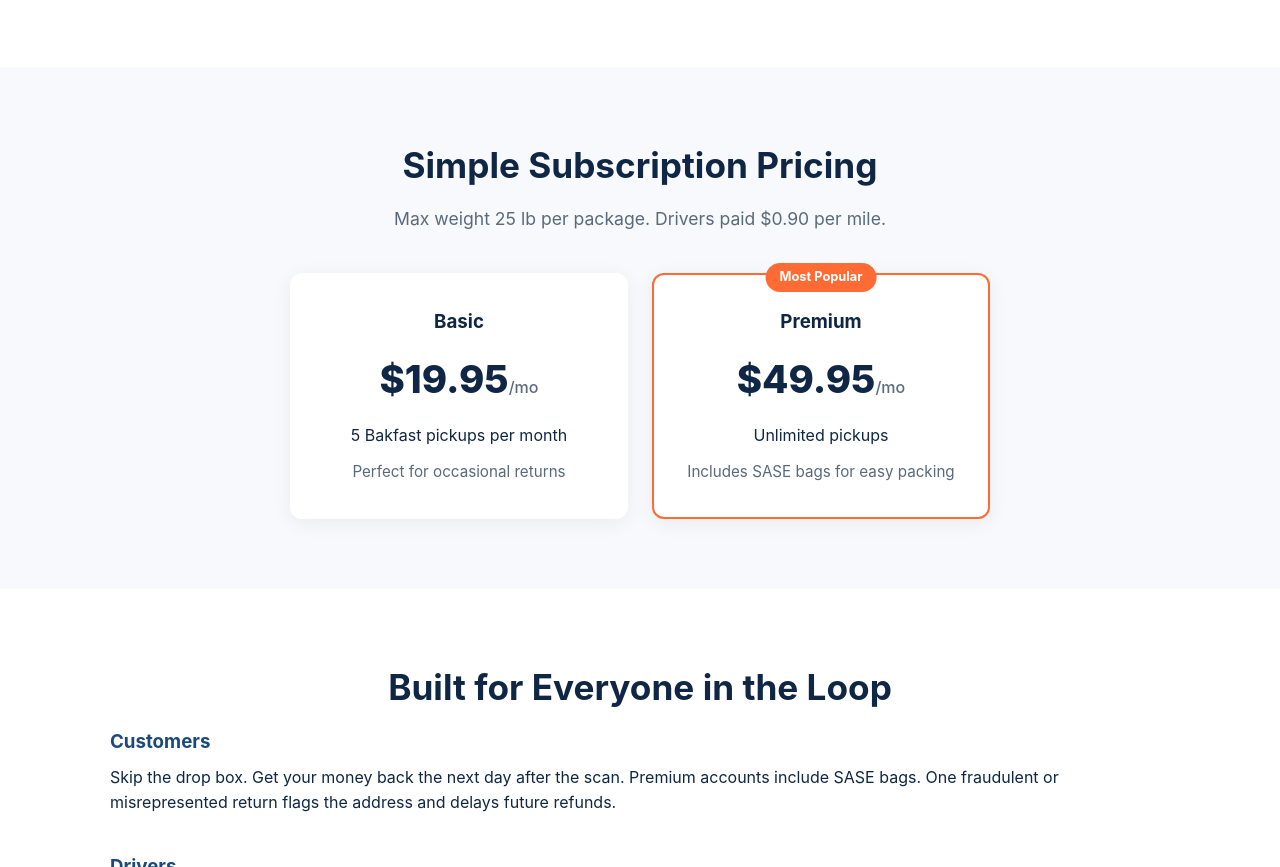
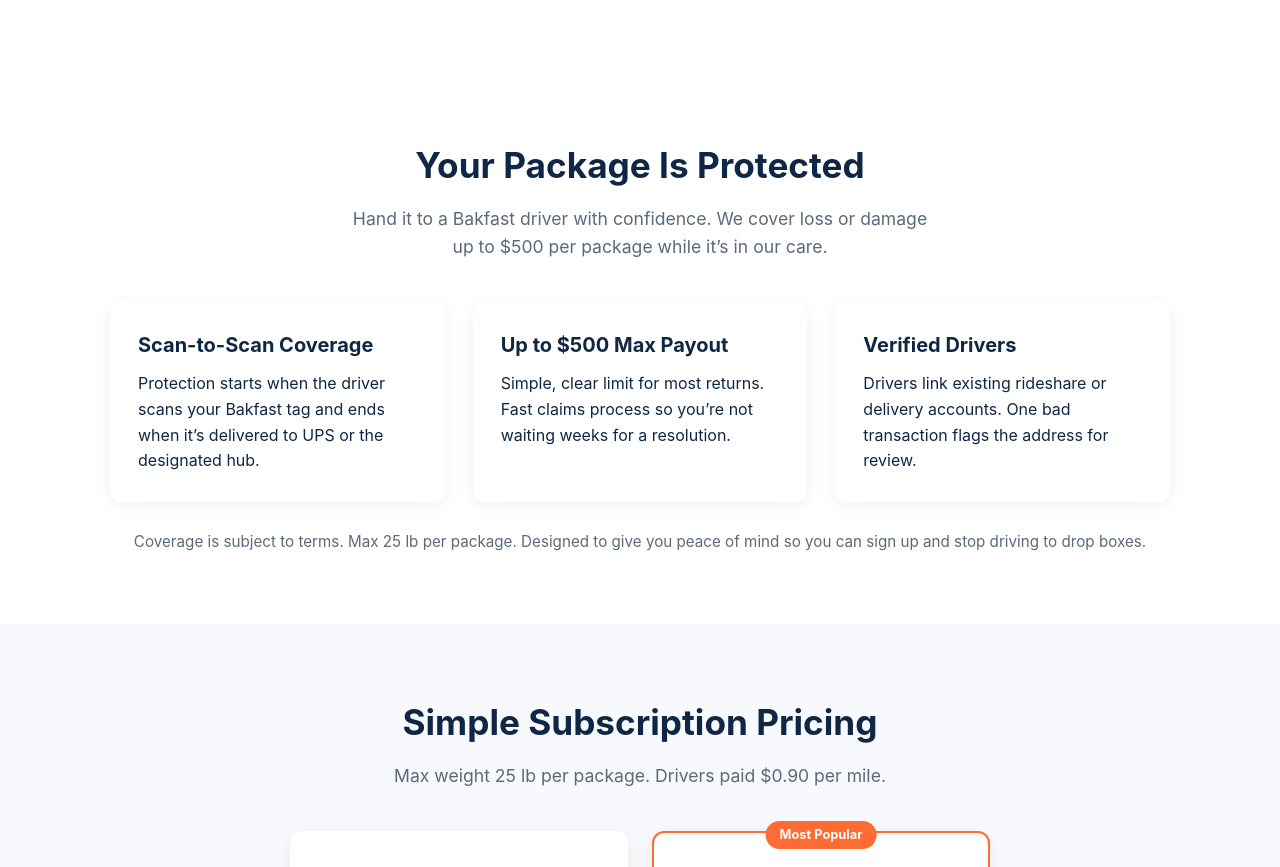
Before and after one commit to DSangHub/bakfast-app, a plain HTML site: page index.html in a window 1280 px wide. Shown: the part 1442-2309 px from the top of the page. Drawn offline with nearby package versions, Linux system fonts and the light colour scheme.

Commit message:
Add customer package protection section ($500 max) for sign-up confidence

```diff
--- a/index.html
+++ b/index.html
@@ -194,6 +194,28 @@
   </div>
 </section>
 
+<section style="background:#fff; padding:70px 0;">
+  <div class="container">
+    <h2>Your Package Is Protected</h2>
+    <p class="sub">Hand it to a Bakfast driver with confidence. We cover loss or damage up to $500 per package while it’s in our care.</p>
+    <div class="grid">
+      <div class="card">
+        <h3>Scan-to-Scan Coverage</h3>
+        <p>Protection starts when the driver scans your Bakfast tag and ends when it’s delivered to UPS or the designated hub.</p>
+      </div>
+      <div class="card">
+        <h3>Up to $500 Max Payout</h3>
+        <p>Simple, clear limit for most returns. Fast claims process so you’re not waiting weeks for a resolution.</p>
+      </div>
+      <div class="card">
+        <h3>Verified Drivers</h3>
+        <p>Drivers link existing rideshare or delivery accounts. One bad transaction flags the address for review.</p>
+      </div>
+    </div>
+    <p style="text-align:center; margin-top:28px; font-size:0.95rem; color:var(--gray);">Coverage is subject to terms. Max 25 lb per package. Designed to give you peace of mind so you can sign up and stop driving to drop boxes.</p>
+  </div>
+</section>
+
 <section class="pricing" id="pricing">
   <div class="container">
     <h2>Simple Subscription Pricing</h2>
```
